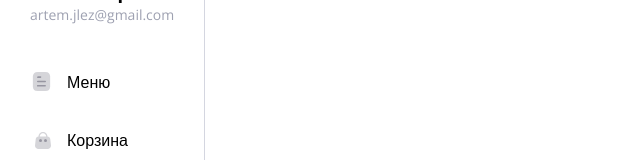
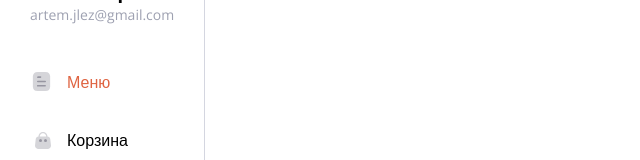
Before and after one commit to southatelove/delivery-app, a React (Vite) app: page / in a window 1280 px wide. Shown: the part 177-337 px from the top of the page, without its empty margins (0-640 px from the left). Built offline with nearby package versions, Linux system fonts and the light colour scheme.

Commit message:
update: useLocation тест

```diff
--- a/src/layout/Layout.module.css
+++ b/src/layout/Layout.module.css
@@ -32,6 +32,14 @@
   color: var(--text-color);
 }
 
+.link:hover {
+  color: var(--primary-hover-color);
+}
+
+.active {
+  color: var(--primary-hover-color);
+}
+
 .user {
   margin-bottom: 46px;
 }
--- a/src/layout/Layout.tsx
+++ b/src/layout/Layout.tsx
@@ -1,8 +1,16 @@
-import { Link, Outlet } from "react-router-dom";
+import { Link, Outlet, useLocation } from "react-router-dom";
 import styles from "./Layout.module.css";
 import { Button } from "../components/Button/Button";
+import { useEffect } from "react";
+
+import cn from "classnames";
 
 export default function Layout() {
+  const location = useLocation();
+
+  useEffect(() => {
+    console.log("location", location);
+  }, [location]);
   return (
     <>
       <div className={styles["layout"]}>
@@ -13,11 +21,16 @@ export default function Layout() {
             <div className={styles["email"]}>artem.jlez@gmail.com</div>
           </div>
           <div className={styles["menu"]}>
-            <Link to="/" className={styles["link"]}>
+            <Link
+              to="/"
+              className={cn(styles["link"], {
+                [styles.active]: location.pathname === "/",
+              })}
+            >
               <img src="/menu.svg" alt="menu" />
               Меню
             </Link>
-            <Link to="/cart.svg" className={styles["link"]}>
+            <Link to="/cart" className={styles["link"]}>
               <img src="/cart.svg" alt="cart" />
               Корзина
             </Link>
```
